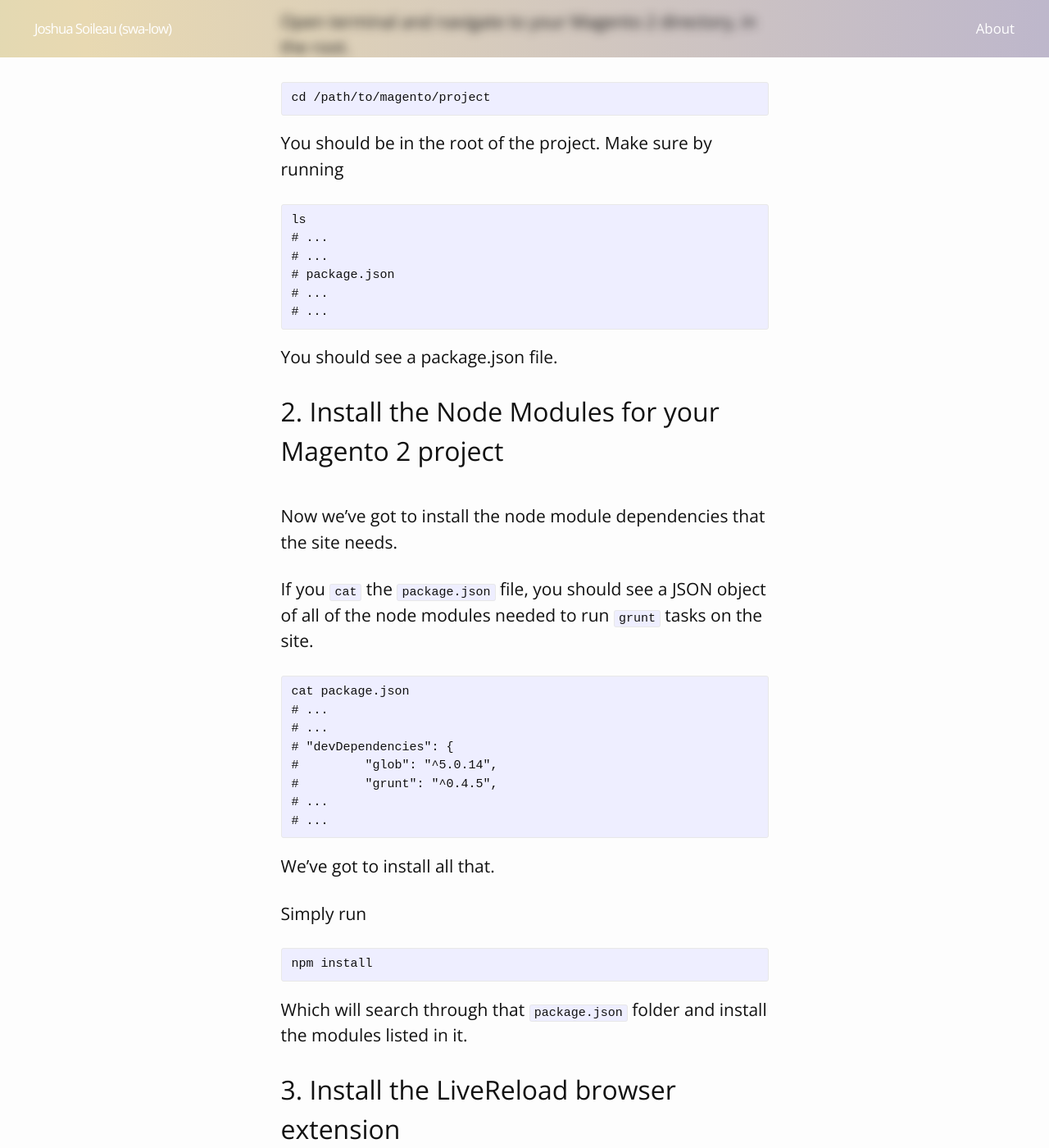
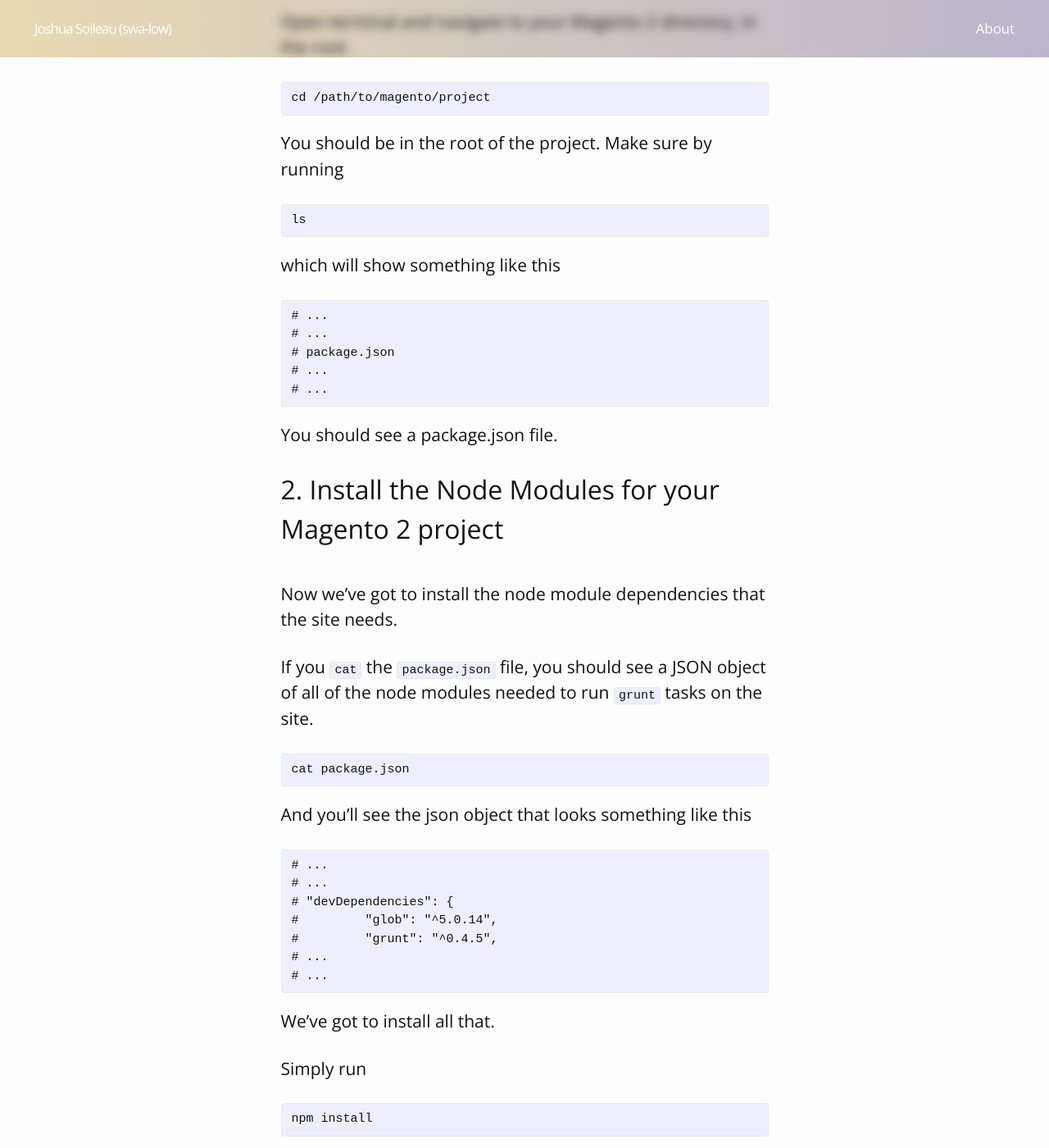
Before and after one commit to JoshuaSoileau/relead-marketing, a Jekyll site: the page built from _posts/2016-06-08-how-to-use-grunt-in-magento-2.md, in a window 1280 px wide and 1400 px high, scrolled down 718 px. Shown: the whole window at 82% size. Built offline with Jekyll 4.4.1, drawn with Linux system fonts in a browser that asks for light colours; some of the changed text lies outside the part shown.

Commit message:
Update to post

````diff
--- a/_posts/2016-06-08-how-to-use-grunt-in-magento-2.md
+++ b/_posts/2016-06-08-how-to-use-grunt-in-magento-2.md
@@ -25,6 +25,10 @@
 
 ```Shell
 ls
+```
+which will show something like this
+
+```Shell
 # ...
 # ...
 # package.json
@@ -40,6 +44,11 @@
 
 ```Shell
 cat package.json
+```
+
+And you'll see the json object that looks something like this
+
+```Shell
 # ...
 # ...
 # "devDependencies": {
@@ -80,3 +89,14 @@
 grunt watch. This command is designed for the LiveReload extension. It tracks changes in the source files, recompiles .css files, and reloads browser pages.
 ```
 ([source](https://firebearstudio.com/blog/magento-2-grunt.html))
+
+
+Most of the time you should be running
+
+```Shell
+grunt watch
+```
+
+Which will observe all of the `.less` files.
+
+When you change and save the files, this task will automatically recompile your `.less` into `.css` and reload your webpage through the `LiveReload` extension you installed in Step 3.
````
